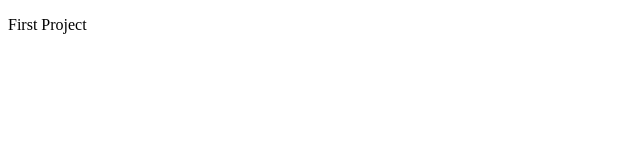
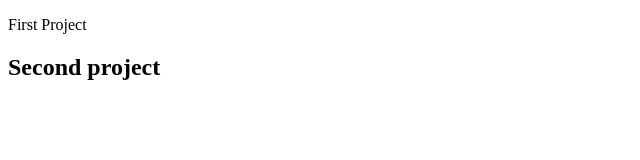
Before and after one commit to raghuvendrap/new-repo, a plain HTML site: page index.html in a window 1280 px wide. Shown: the whole page, without its empty margins (0-640 px from the left). Drawn offline with Linux system fonts and the light colour scheme.

Commit message:
second project file

```diff
--- a/index.html
+++ b/index.html
@@ -10,5 +10,8 @@
     First Project
 
   </P>
+  <h2>
+    Second project
+  </h2>
 </body>
 </html>
```
